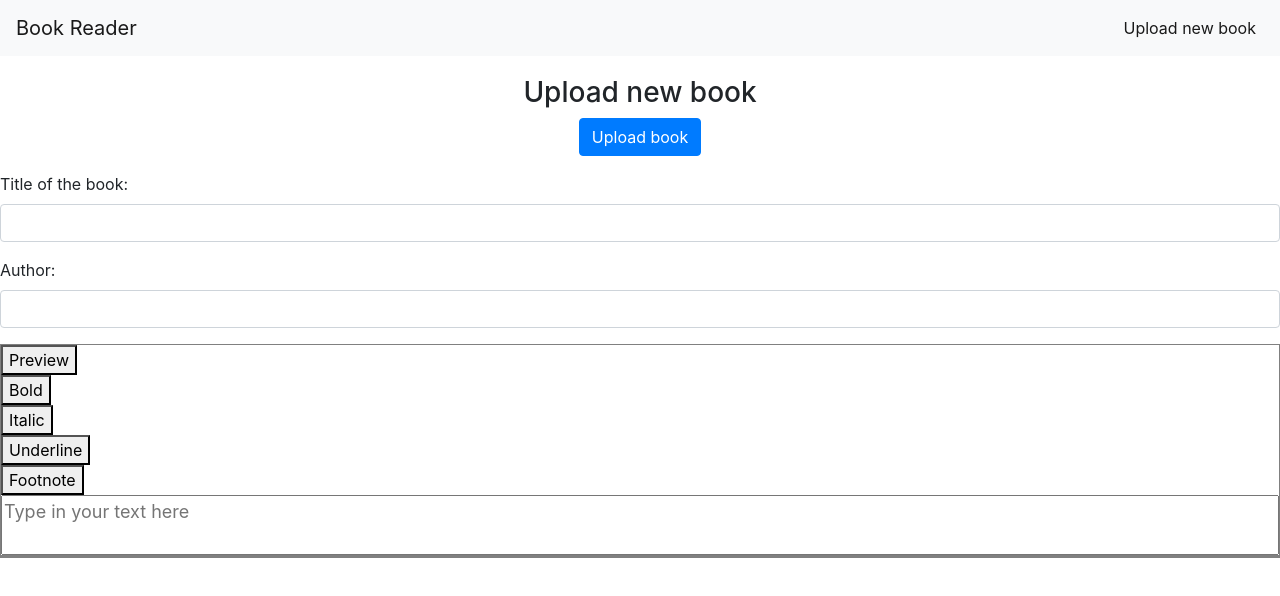
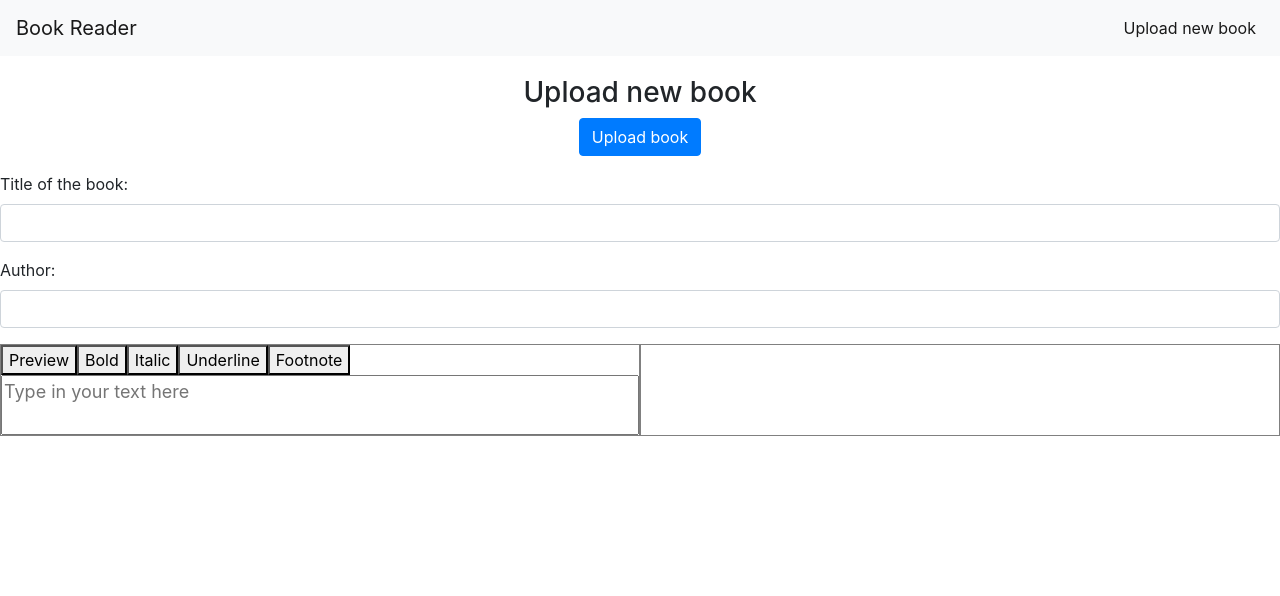
Before and after one commit to TobiiNT/Team-2-Project---Book-Reader, a React (Create React App) app in the folder src/client/: page /create in a window 1280 px wide. Shown: the top 596 px of the page. Built offline with nearby package versions, Linux system fonts and the light colour scheme.

Commit message:
Updated editor

```diff
--- a/src/client/src/components/manualeditor.js
+++ b/src/client/src/components/manualeditor.js
@@ -49,7 +49,7 @@ class ManualEditor extends Component {
 
     insertBold(event) { this.insertTag(event, "b"); }
     insertItalic(event) { this.insertTag(event, "i"); }
-    insertUnderline(event) { this.insertTag(event, "ui"); }
+    insertUnderline(event) { this.insertTag(event, "u"); }
     insertFootnode(event) {
         this.insertTag(event, "a href");
     }
@@ -73,53 +73,45 @@ class ManualEditor extends Component {
 
     render() {
       return (
-        <div className="App">
-          <div id="left_pane">
-            <div id="editor_controls">
-              <div className="inner">
+        <div className="App" id="page_container">
+        <div id="left_pane">
+        <span id="editor_controls">
                 <button type="submit" onClick={(event) => this.preview(event)}>
                   Preview
                 </button>
-              </div>
-              <div className="inner">
                 <button
                   type="submit"
                   onClick={(event) => this.insertBold(event)}
                 >
                   Bold
                 </button>
-              </div>
-              <div className="inner">
                 <button
                   type="submit"
                   onClick={(event) => this.insertItalic(event)}
                 >
                   Italic
                 </button>
-              </div>
-              <div className="inner">
                 <button
                   type="submit"
                   onClick={(event) => this.insertUnderline(event)}
                 >
                   Underline
                 </button>
-              </div>
-              <div className="inner">
                 <button
                   type="submit"
                   onClick={(event) => this.insertFootnode(event)}
                 >
                   Footnote
                 </button>
-              </div>
-            </div>
-            <textarea
+              </span>
+
+              <textarea
               id="editor_textarea"
               placeholder="Type in your text here"
               value={this.props.book_content}
               onChange={(event) => this.onChangeBookContent(event.target.value)}
             ></textarea>
+
           </div>
 
           <div id="right_pane"></div>
```
